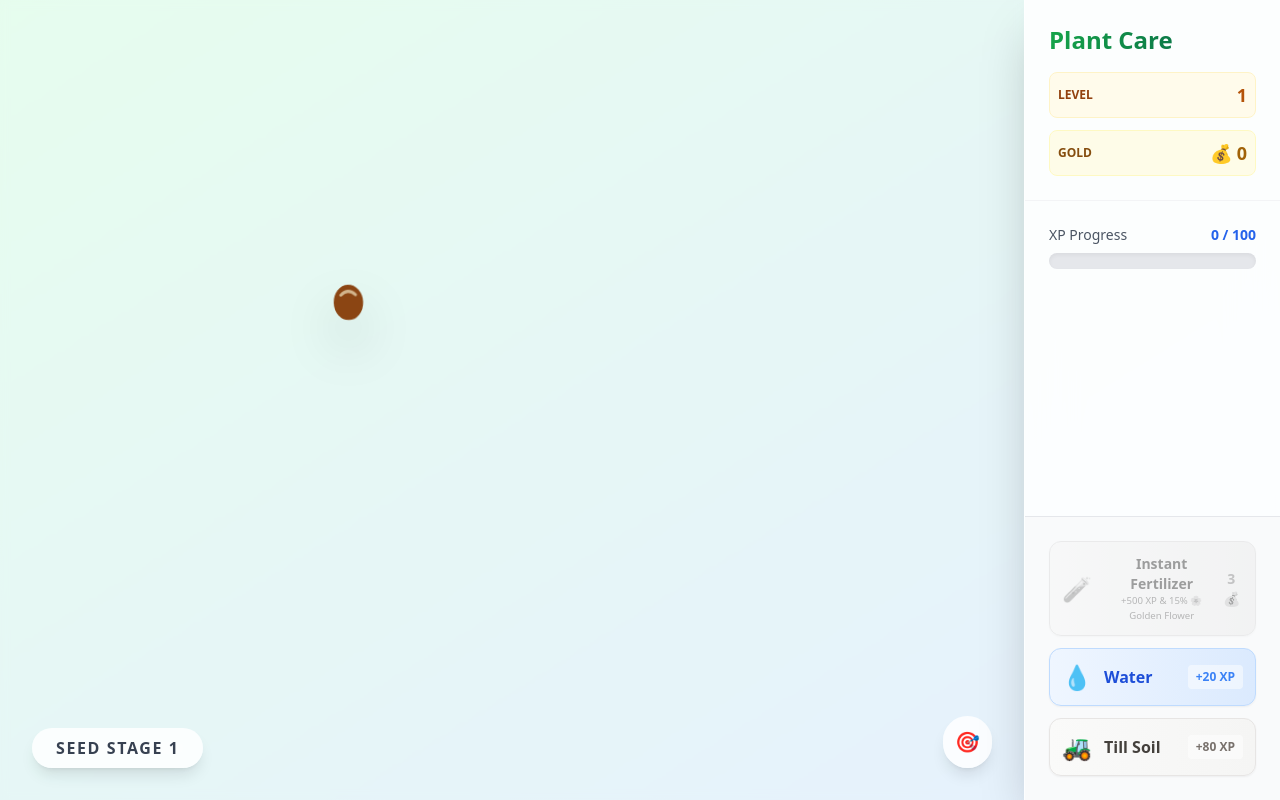
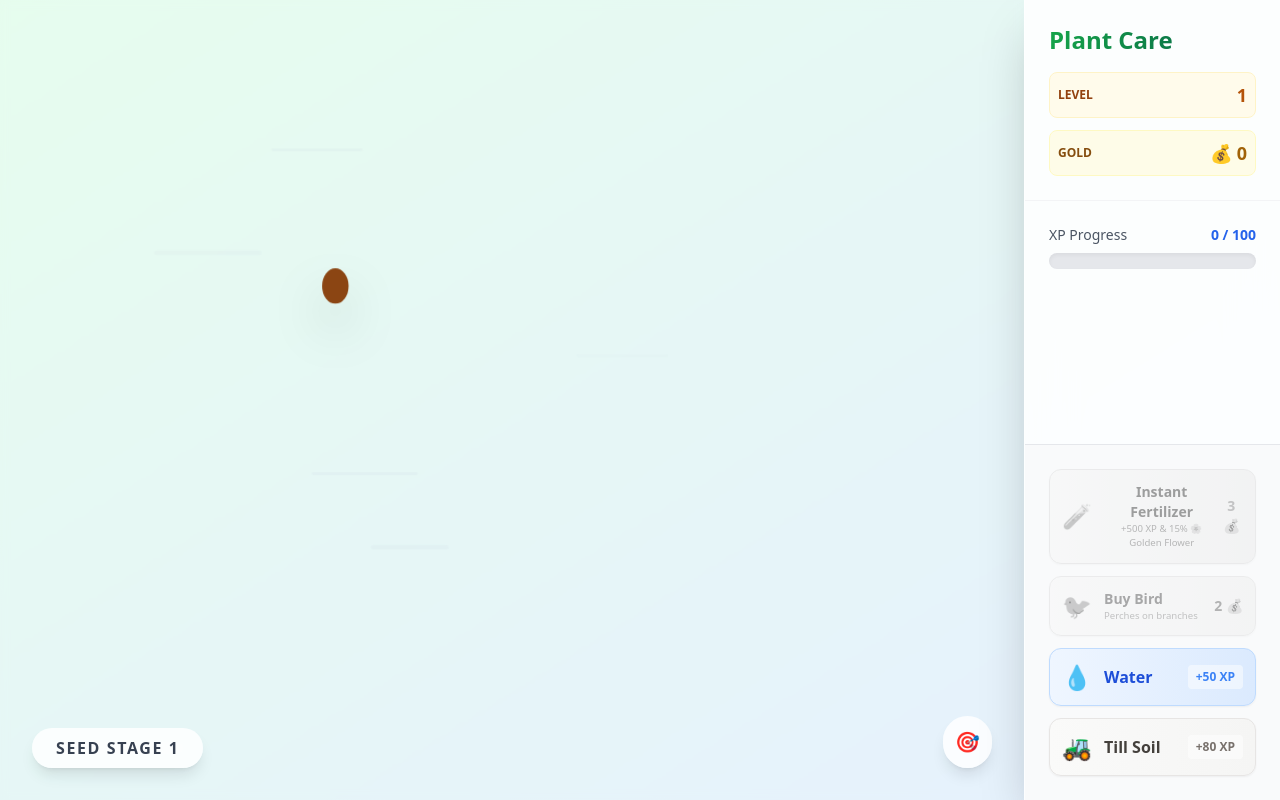
Before and after one commit to jzd101/plant-tree-sim, an Angular app: page / in a window 1280 px wide. Built offline with nearby package versions, Linux system fonts and the light colour scheme.

Commit message:
feat: Add birds, wind visuals, and refactor plant base rendering to include pots/roots.

```diff
--- a/src/app/app.html
+++ b/src/app/app.html
@@ -13,19 +13,43 @@
       <!-- Actually, we want SVG to capture clicks on fruits, but container to capture drag anywhere else. -->
       <!-- Put pointer-events-auto on fruits/paths -->
 
+      <!-- Wind Visuals (Background lines) -->
+      <g class="pointer-events-none opacity-40">
+        <path d="M0,80 L60,80" stroke="#CBD5E1" stroke-width="2" stroke-linecap="round" class="animate-wind"
+          style="animation-duration: 4s; animation-delay: 0s" />
+        <path d="M-50,150 L20,150" stroke="#CBD5E1" stroke-width="3" stroke-linecap="round" class="animate-wind"
+          style="animation-duration: 3s; animation-delay: 1.5s" />
+        <path d="M-20,220 L40,220" stroke="#CBD5E1" stroke-width="2" stroke-linecap="round" class="animate-wind"
+          style="animation-duration: 5s; animation-delay: 0.5s" />
+        <path d="M-60,300 L10,300" stroke="#CBD5E1" stroke-width="2" stroke-linecap="round" class="animate-wind"
+          style="animation-duration: 6s; animation-delay: 2s" />
+        <path d="M0,350 L50,350" stroke="#CBD5E1" stroke-width="3" stroke-linecap="round" class="animate-wind"
+          style="animation-duration: 4.5s; animation-delay: 3s" />
+      </g>
+
+      <!-- Static Group (Pot & Roots) - DISABLED FOR DEBUG
+      <g transform="translate(30, 100) scale(1.5)" class="pointer-events-auto origin-bottom">
+        @for (path of visualPaths(); track $index) {
+        @if (path.type === 'pot' || path.type === 'root') {
+        <path [attr.d]="path.d" [attr.stroke]="path.stroke" [attr.stroke-width]="path.width" [attr.fill]="path.fill"
+          stroke-linecap="round" />
+        }
+        }
+      </g>
+      -->
+
+      <!-- Dynamic Group (Tree & Leaves) - NO ANIMATIONS FOR DEBUG -->
       <g transform="translate(30, 100) scale(1.5)"
-        class="pointer-events-auto animate-sway transition-transform duration-500 origin-bottom"
-        [class.animate-grow-pop]="isGrowing()">
+        class="pointer-events-auto transition-transform duration-500 origin-bottom">
         @for (path of visualPaths(); track $index) {
+        @if (path.type !== 'pot' && path.type !== 'root') {
         @if (path.isCircle) {
-        <!-- Scale up coordinates for larger viewbox if needed, or rely on SVG scaling -->
-        <!-- Since logic uses 100,200 as base, we transform to center it in 400,500 -->
-        <!-- Translate(100, 250) scale(2) to make it bigger? Let's just wrap group -->
         <ellipse [attr.cx]="path.cx" [attr.cy]="path.cy" [attr.rx]="path.rx || path.r" [attr.ry]="path.ry || path.r"
           [attr.fill]="path.fill" class="transition-all duration-500" />
         } @else {
         <path [attr.d]="path.d" [attr.stroke]="path.stroke" [attr.stroke-width]="path.width" [attr.fill]="path.fill"
           stroke-linecap="round" class="transition-all duration-500" />
+        }
         }
         }
 
@@ -39,6 +63,20 @@
           <circle [attr.cx]="fruit.cx" [attr.cy]="fruit.cy" r="5" fill="#F59E0B" stroke="#FBBF24" stroke-width="1" />
           <!-- Shine -->
           <circle [attr.cx]="fruit.cx - 1" [attr.cy]="fruit.cy - 1" r="2" fill="white" opacity="0.6" />
+        </g>
+        }
+
+        <!-- Render Birds (Non-clickable decorations) -->
+        @for (bird of renderedBirds(); track $index) {
+        <g class="animate-float-in" style="transform-box: fill-box">
+          <!-- Bird Body (Blue) -->
+          <circle [attr.cx]="bird.cx" [attr.cy]="bird.cy" r="4" fill="#3B82F6" />
+          <!-- Bird Head (Light Blue) -->
+          <circle [attr.cx]="bird.cx + 2" [attr.cy]="bird.cy - 3" r="3" fill="#60A5FA" />
+          <!-- Beak (Orange) -->
+          <path [attr.d]="'M' + (bird.cx + 5) + ',' + (bird.cy - 3) + ' l3,-1 l-3,2 z'" fill="#FFA500" />
+          <!-- Eye (Black) -->
+          <circle [attr.cx]="bird.cx + 3" [attr.cy]="bird.cy - 4" r="0.8" fill="black" />
         </g>
         }
       </g>
@@ -120,13 +158,28 @@
           </div>
         </button>
 
+        <!-- Shop Item: Buy Bird (Tree Stage Only) -->
+        <button (click)="buyBird()" [disabled]="gold() < 2 || level() < 17"
+          class="w-full group flex items-center justify-between p-3 rounded-xl bg-gradient-to-r from-sky-50 to-sky-100 border border-sky-200 hover:from-sky-100 hover:to-sky-200 active:scale-95 transition-all shadow-sm hover:shadow-md disabled:opacity-50 disabled:grayscale">
+          <div class="flex items-center gap-3">
+            <span class="text-2xl">🐦</span>
+            <div class="flex flex-col items-start">
+              <span class="font-bold text-sky-700 text-sm">Buy Bird</span>
+              <span class="text-[0.6rem] text-sky-500">Perches on branches</span>
+            </div>
+          </div>
+          <div class="flex flex-col items-end">
+            <span class="font-bold text-sky-600 text-sm">2 💰</span>
+          </div>
+        </button>
+
         <button (click)="waterPlant()"
           class="w-full group flex items-center justify-between p-3 rounded-xl bg-gradient-to-r from-blue-50 to-blue-100 border border-blue-200 hover:from-blue-100 hover:to-blue-200 active:scale-95 transition-all shadow-sm hover:shadow-md">
           <div class="flex items-center gap-3">
             <span class="text-2xl">💧</span>
             <span class="font-bold text-blue-700">Water</span>
           </div>
-          <span class="text-xs font-bold text-blue-500 bg-white/50 px-2 py-1 rounded">+20 XP</span>
+          <span class="text-xs font-bold text-blue-500 bg-white/50 px-2 py-1 rounded">+50 XP</span>
         </button>
 
         <!-- Till Soil with Cooldown -->
--- a/src/app/app.ts
+++ b/src/app/app.ts
@@ -35,6 +35,8 @@ export class App {
   readonly gold = signal(0);
   readonly fertilizerLevel = signal(0);
   readonly activeFruits = signal<Set<string>>(new Set());
+  readonly activeBirds = signal<Set<string>>(new Set()); // Birds perched on branches
+
 
   // View State (Pan & Zoom)
   readonly viewPos = signal({ x: 0, y: 0 }); // Offset from center
@@ -69,20 +71,7 @@ export class App {
 
     // Seed Stage (Lv 1-3)
     if (lvl <= 3) {
-      const seedCount = lvl; // 1, 2, or 3 seeds
-      for (let i = 0; i < seedCount; i++) {
-        // Spread seeds around center
-        const offset = (i - (seedCount - 1) / 2) * 25;
-        paths.push({
-          isCircle: true, cx: 100 + offset, cy: 180, rx: 10, ry: 12, fill: '#8B4513'
-        });
-        // Sparkle/Detail on seed
-        paths.push({
-          d: `M${100 + offset - 5},175 Q${100 + offset},170 ${100 + offset + 5},175`,
-          stroke: '#D2B48C', width: 2, fill: 'none'
-        });
-      }
-      return { paths, slots };
+      return this.generateSeed();
     }
 
     // Sprout Stage (Lv 4-8) -> 5 stages
@@ -110,6 +99,13 @@ export class App {
   readonly renderedFruits = computed(() => {
     const slots = this.treeData().slots;
     const active = this.activeFruits();
+    return slots.filter(slot => active.has(slot.id));
+  });
+
+  // Filter active birds for rendering
+  readonly renderedBirds = computed(() => {
+    const active = this.activeBirds();
+    const slots = this.treeData().slots;
     return slots.filter(slot => active.has(slot.id));
   });
 
@@ -187,12 +183,24 @@ export class App {
   }
 
   private generateSeed() {
+    const paths = [];
+
+    // Pot (Static Base)
+    paths.push({
+      d: 'M80,200 L120,200 L110,240 L90,240 Z',
+      fill: '#A0522D', stroke: '#8B4513', width: 2, type: 'pot'
+    });
+    paths.push({
+      d: 'M75,200 L125,200',
+      stroke: '#8B4513', width: 4, type: 'pot' // Rim
+    });
+
     // Stage 1-3: More seeds appear
-    return [
-      { d: 'M100,150 Q100,150 100,150', type: 'seed', stroke: '#8B4513', fill: '#8B4513', width: 0 }, // Placeholder
-      // Real seed: Ellipse center at 100,180
-      { isCircle: true, cx: 100, cy: 180, rx: 10, ry: 12, fill: '#8B4513' }
+    const seedPaths = [
+      // Real seed: Ellipse sitting inside pot
+      { isCircle: true, cx: 100, cy: 215, rx: 6, ry: 8, fill: '#8B4513' }
     ];
+    return { paths: [...paths, ...seedPaths], slots: [] };
   }
 
   private generateSprout(stage: number) {
@@ -205,8 +213,8 @@ export class App {
     const seed = stage * 100;
     const lean = (this.pseudoRandom(seed) - 0.5) * 20;
 
-    // Base Stem with curve
-    const x = 100, y = 200;
+    // Base Stem with curve - starts inside pot
+    const x = 100, y = 210;
     const endX = x + lean;
     const endY = y - height;
 
@@ -243,6 +251,16 @@ export class App {
     // Top Tip slot
     slots.push({ id: 'sprout-tip', cx: endX, cy: endY });
 
+    // Add Pot
+    paths.unshift({
+      d: 'M75,200 L125,200',
+      stroke: '#8B4513', width: 4, type: 'pot' // Rim
+    });
+    paths.unshift({
+      d: 'M80,200 L120,200 L110,240 L90,240 Z',
+      fill: '#A0522D', stroke: '#8B4513', width: 2, type: 'pot'
+    });
+
     return { paths, slots };
   }
 
@@ -256,7 +274,7 @@ export class App {
     const trunkColor = stage > 4 ? '#8B4513' : '#65A30D';
     const width = 10 + Math.floor(stage / 2);
 
-    const x = 100, y = 200;
+    const x = 100, y = 210; // Start inside pot
     const endX = x;
     const endY = y - height;
 
@@ -316,7 +334,18 @@ export class App {
     paths.push({ d: this.getLeafPath(endX, endY, -135, 1.0), fill: '#22C55E', stroke: 'none' });
     paths.push({ d: this.getLeafPath(endX, endY, -45, 1.0), fill: '#22C55E', stroke: 'none' });
 
+    // Top tip
     slots.push({ id: `sapling-top`, cx: endX, cy: endY });
+
+    // Add Pot
+    paths.unshift({
+      d: 'M75,200 L125,200',
+      stroke: '#8B4513', width: 4, type: 'pot'
+    });
+    paths.unshift({
+      d: 'M80,200 L120,200 L110,240 L90,240 Z',
+      fill: '#A0522D', stroke: '#8B4513', width: 2, type: 'pot'
+    });
 
     return { paths, slots };
   }
@@ -446,6 +475,18 @@ export class App {
     };
 
     drawBranch(100, 200, -90, 40 + (lvl * 2), maxDepth, 12, 'root');
+
+    // Roots (Static) replacing Pot
+    paths.unshift({
+      d: 'M100,200 Q90,220 80,230', stroke: '#5D4037', width: 8, fill: 'none', type: 'root'
+    });
+    paths.unshift({
+      d: 'M100,200 Q110,220 120,235', stroke: '#5D4037', width: 7, fill: 'none', type: 'root'
+    });
+    paths.unshift({
+      d: 'M100,200 Q100,225 95,245', stroke: '#5D4037', width: 6, fill: 'none', type: 'root'
+    });
+
     return { paths, slots };
   }
 
@@ -489,6 +530,34 @@ export class App {
     this.gold.update(g => g + 1);
   }
 
+  // Bird Shop
+  buyBird() {
+    if (this.gold() >= 2) {
+      this.gold.update(g => g - 2);
+      this.spawnBird();
+    }
+  }
+
+  spawnBird() {
+    const slots = this.treeData().slots;
+    if (slots.length === 0) return;
+
+    const currentBirds = this.activeBirds();
+    const currentFruits = this.activeFruits();
+
+    // Find slots not occupied by birds or fruits
+    const freeSlots = slots.filter(s => !currentBirds.has(s.id) && !currentFruits.has(s.id));
+    if (freeSlots.length === 0) return;
+
+    const randomSlot = freeSlots[Math.floor(Math.random() * freeSlots.length)];
+
+    this.activeBirds.update(set => {
+      const newSet = new Set(set);
+      newSet.add(randomSlot.id);
+      return newSet;
+    });
+  }
+
   // Shop: Instant Fertilizer
   buyInstantFertilizer() {
     if (this.gold() >= 3) {
@@ -504,7 +573,7 @@ export class App {
 
   // Actions
   waterPlant() {
-    this.gainExperience(1000);
+    this.gainExperience(800);
   }
 
   // Old fertilize removed, standard actions below
@@ -528,8 +597,27 @@ export class App {
       // Level up loop
       while (newXp >= required) {
         newXp -= required;
+
+        // Capture bird count and old slots BEFORE level up
+        const birdCount = this.activeBirds().size;
+        const oldSlots = this.treeData().slots.map(s => s.id);
+
         this.level.update(l => l + 1);
         required = this.xpRequired();
+
+        // Migrate birds to new tree structure (Tree stage only)
+        if (this.level() >= 17 && birdCount > 0) {
+          const newSlots = this.treeData().slots;
+          const currentFruits = this.activeFruits();
+
+          // Find free slots (not occupied by fruits)
+          const freeSlots = newSlots.filter(s => !currentFruits.has(s.id));
+
+          // Migrate birds: take first N free slots where N = number of birds
+          const newBirdSlots = freeSlots.slice(0, Math.min(birdCount, freeSlots.length));
+
+          this.activeBirds.set(new Set(newBirdSlots.map(s => s.id)));
+        }
 
         // Trigger Growth Animation
         this.isGrowing.set(true);
```
Also changed, not shown: src/app/app.css (+67 -8 lines).
